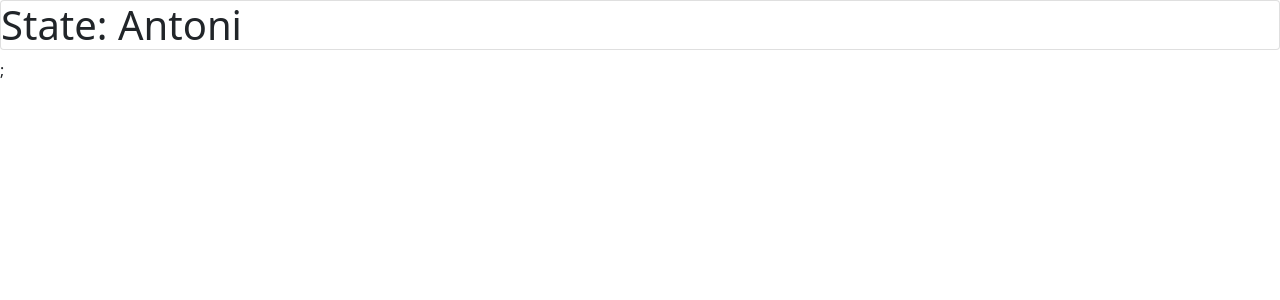
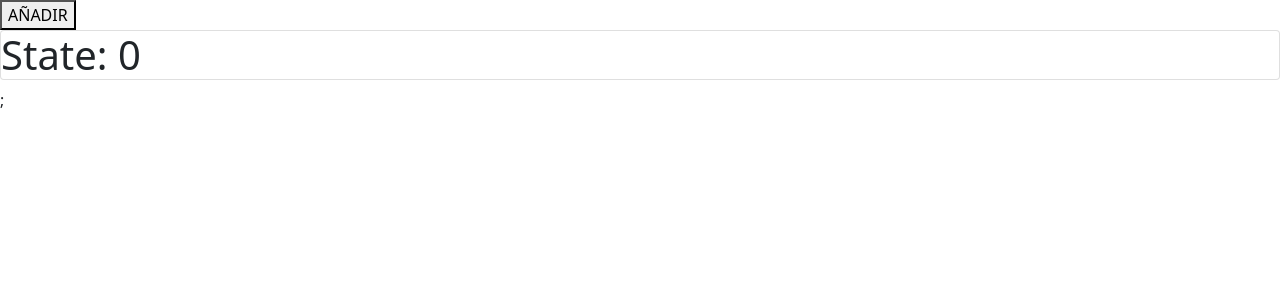
Before and after one commit to pedronieto84/react-teoria-basica, a React (Create React App) app: page / in a window 1280 px wide. Shown: the top 300 px of the page. Built offline with nearby package versions, Linux system fonts and the light colour scheme.

Commit message:
Mounting

```diff
--- a/src/App.js
+++ b/src/App.js
@@ -1,18 +1,28 @@
 import "./App.css";
 
 import ClassComponent from "./components/classComponent";
+import React, { Component } from "react";
 
-function App() {
+class App extends React.Component {
+  constructor() {
+    super();
+    this.state = { data: 0 };
+  }
 
-
-
-
-
-  return (
-    <>
-      <ClassComponent/>
-    </>
-  );
+  render() {
+    return (
+      <>
+        <button
+          onClick={() => {
+            this.setState({ data: this.state.data + 1 });
+          }}
+        >
+          AÑADIR
+        </button>
+        <ClassComponent data={this.state.data} />
+      </>
+    );
+  }
 }
 
 export default App;
--- a/src/components/classComponent.js
+++ b/src/components/classComponent.js
@@ -1,23 +1,31 @@
 import React, { Component } from "react";
 
 class ClassComponent extends React.Component {
-  constructor(props) {
-    super(props);
-    this.state = { nom: "Joan" };
+  constructor() {
+    super();
+    this.state = { valueTwice: 0 };
+  }
+
+  static getDerivedStateFromProps(props, state) {
+    console.log("getDerivedStateFromProps");
+    return { valueTwice: props.data * 2 };
   }
 
   componentDidMount() {
-    setTimeout(() => {
-      this.setState({ nom: "Antoni" });
-    }, 3000);
+    console.log("component did mount");
   }
 
   render() {
+    console.log("render");
     return (
       <>
-        <h1 class="card">State: {this.state.nom} </h1>;
+        <h1 class="card">State: {this.state.valueTwice} </h1>;
       </>
     );
+  }
+
+  componentDidMount() {
+    console.log("component did mount");
   }
 }
 
```
